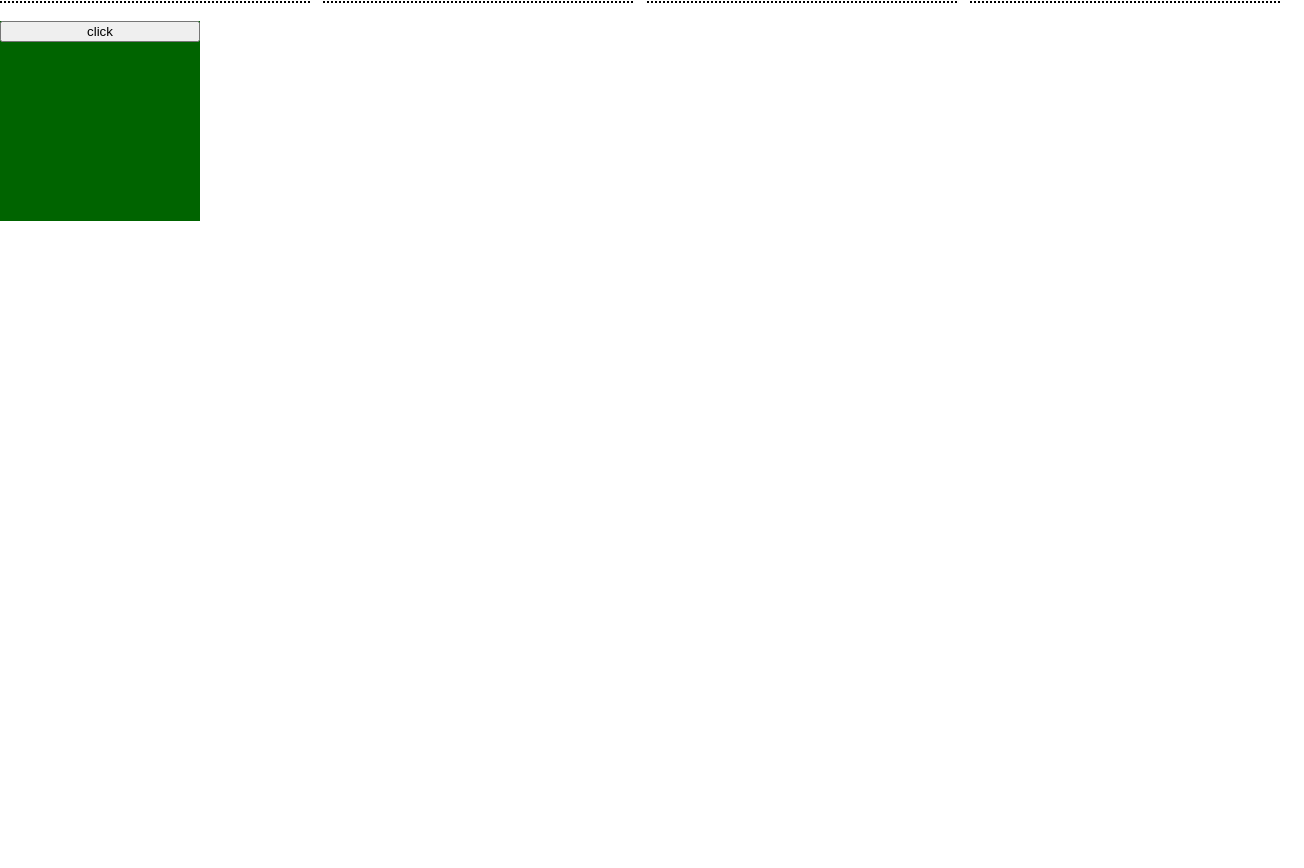
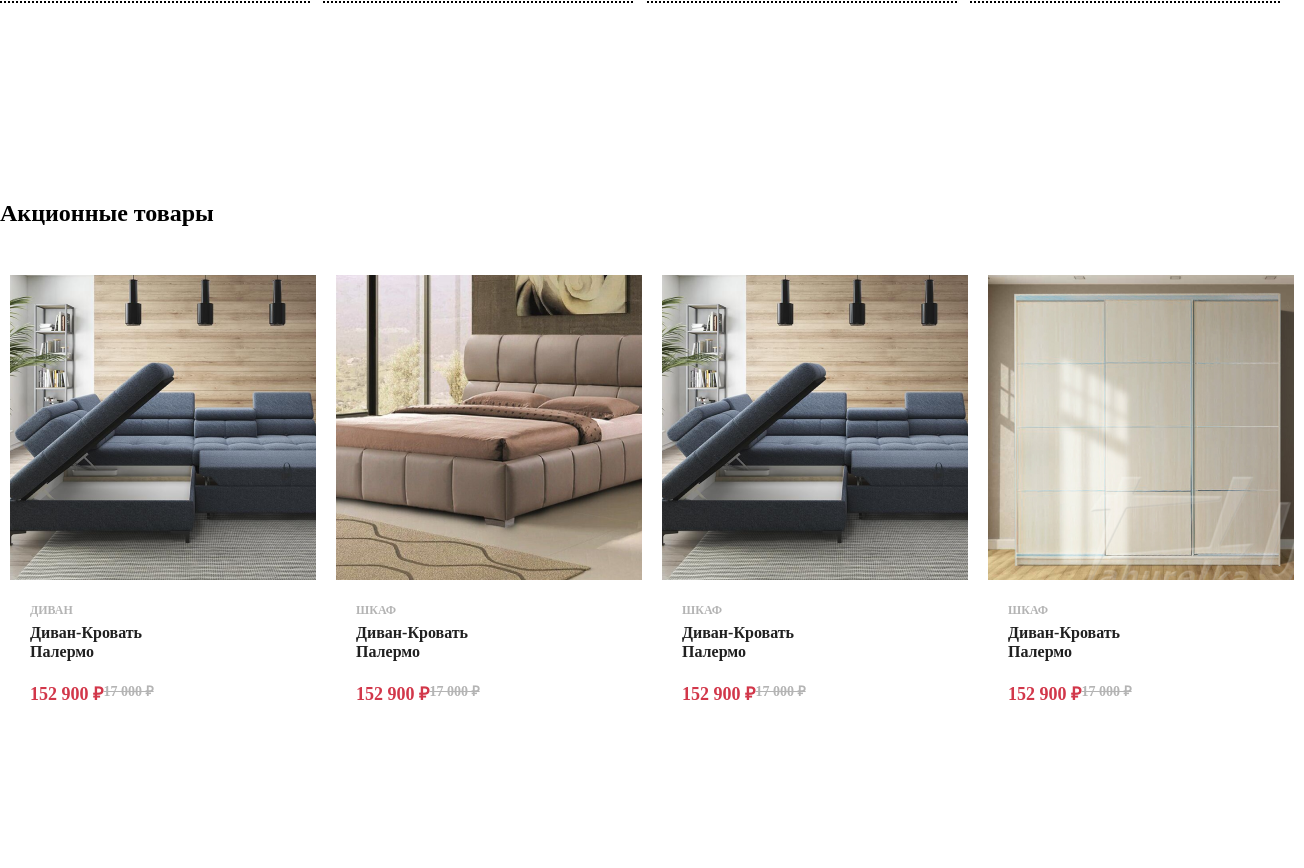
Before and after one commit to Nuralkhan/Zhyhaz, a plain HTML site: page index.html in a window 1280 px wide. Shown: the part 932-1800 px from the top of the page, 1304 px wide, since content can reach past the window. After the commit the page ends 1655 px from the top, so only its background shows below. Drawn offline with Linux system fonts and the light colour scheme.

Commit message:
add: promo

```diff
--- a/index.html
+++ b/index.html
@@ -137,7 +137,79 @@
 				</div>
 			</div>
 		</section>
-		<img src="img/category/category3.png" alt="" class="position" />
+		<section class="extra">
+			<div class="container">
+				<div class="extra__wrapper">
+					<div class="extra__item"></div>
+					<div class="extra__item"></div>
+					<div class="extra__item"></div>
+				</div>
+			</div>
+		</section>
+		<section class="promo">
+			<div class="container">
+				<h2 class="promo__title">Акционные товары</h2>
+				<div class="promo__wrapper">
+					<div class="promo__item">
+						<img src="img/promo/promo__img 1.png" alt="" />
+						<div class="promo__content">
+							<span class="promo__name">Диван</span>
+							<h5>
+								Диван-Кровать <br />
+								Палермо
+							</h5>
+							<div class="price">
+								<h6>152 900 ₽</h6>
+								<del>17 000 ₽</del>
+							</div>
+						</div>
+					</div>
+					<div class="promo__item">
+						<img src="img/promo/promo__img2.png" alt="" />
+						<div class="promo__content">
+							<span class="promo__name">шкаф</span>
+							<h5>
+								Диван-Кровать <br />
+								Палермо
+							</h5>
+							<div class="price">
+								<h6>152 900 ₽</h6>
+								<del>17 000 ₽</del>
+							</div>
+						</div>
+					</div>
+					<div class="promo__item">
+						<img src="img/promo/promo__img 1.png" alt="" />
+						<div class="promo__content">
+							<span class="promo__name">шкаф</span>
+							<h5>
+								Диван-Кровать <br />
+								Палермо
+							</h5>
+							<div class="price">
+								<h6>152 900 ₽</h6>
+								<del>17 000 ₽</del>
+							</div>
+						</div>
+					</div>
+					<div class="promo__item">
+						<img src="img/promo/promo__img4.png" alt="" />
+						<div class="promo__content">
+							<span class="promo__name">шкаф</span>
+							<h5>
+								Диван-Кровать <br />
+								Палермо
+							</h5>
+							<div class="price">
+								<h6>152 900 ₽</h6>
+								<del>17 000 ₽</del>
+							</div>
+						</div>
+					</div>
+				</div>
+			</div>
+		</section>
+		<!-- <img src="img/category/category3.png" alt="" class="position" />
 		<div class="ex">
 			<button class="child">click</button>
 		</div>
@@ -151,7 +223,7 @@
 				<div class="transform">jjsfhdsb</div>
 			</div>
 		</section>
-		<button><span>djkhgdfh</span></button>
+		<button><span>djkhgdfh</span></button> -->
 		<script src="script/main.js"></script>
 	</body>
 </html>
--- a/style/style.scss
+++ b/style/style.scss
@@ -20,6 +20,10 @@ a {
 	text-decoration: none;
 }
 
+span {
+	display: inline-block;
+}
+
 .container {
 	max-width: 1280px;
 	margin: 0 auto;
@@ -37,10 +41,6 @@ a {
 		line-height: 45px;
 
 		color: #202020;
-	}
-	&__item {
-	}
-	&__link {
 	}
 	&__text {
 		font-family: "Raleway";
@@ -100,6 +100,68 @@ a {
 		z-index: -1;
 	}
 }
+.extra__wrapper {
+	display: flex;
+	max-width: 1280px;
+	width: 100%;
+}
+.extra__item {
+	height: 197px;
+	width: 413px;
+}
+.promo {
+	&__title {
+		margin-bottom: 38px;
+	}
+	&__wrapper {
+		display: flex;
+	}
+	&__item {
+		width: 306px;
+		height: 305px;
+		padding: 10px;
+	}
+
+	&__name {
+		margin-bottom: 5px;
+		font-weight: 600;
+		font-size: 12px;
+		line-height: 16px;
+		text-transform: uppercase;
+
+		color: #b4b4b4;
+	}
+
+	&__content {
+		padding: 16px 20px;
+
+		h5 {
+			margin-bottom: 21px;
+			font-weight: 600;
+			font-size: 16px;
+			line-height: 19px;
+
+			color: #202020;
+		}
+		h6 {
+			font-weight: 800;
+			font-size: 18px;
+			line-height: 25px;
+
+			color: #d2374a;
+		}
+		del {
+			font-weight: 600;
+			font-size: 14px;
+			line-height: 19px;
+
+			color: #b4b4b4;
+		}
+	}
+}
+.price {
+	display: flex;
+}
 .ex {
 	background-color: darkgreen;
 	max-width: 200px;
@@ -111,7 +173,7 @@ a {
 
 .position {
 	position: relative;
-	top: 10px;
+	top: 100px;
 }
 .back-img {
 	height: 1000px;
```
Also changed, not shown: img/promo/promo__img 1.png (added), img/promo/promo__img2.png (added), img/promo/promo__img3.png (added), img/promo/promo__img4.png (added), style/style.css, 1 other file.
